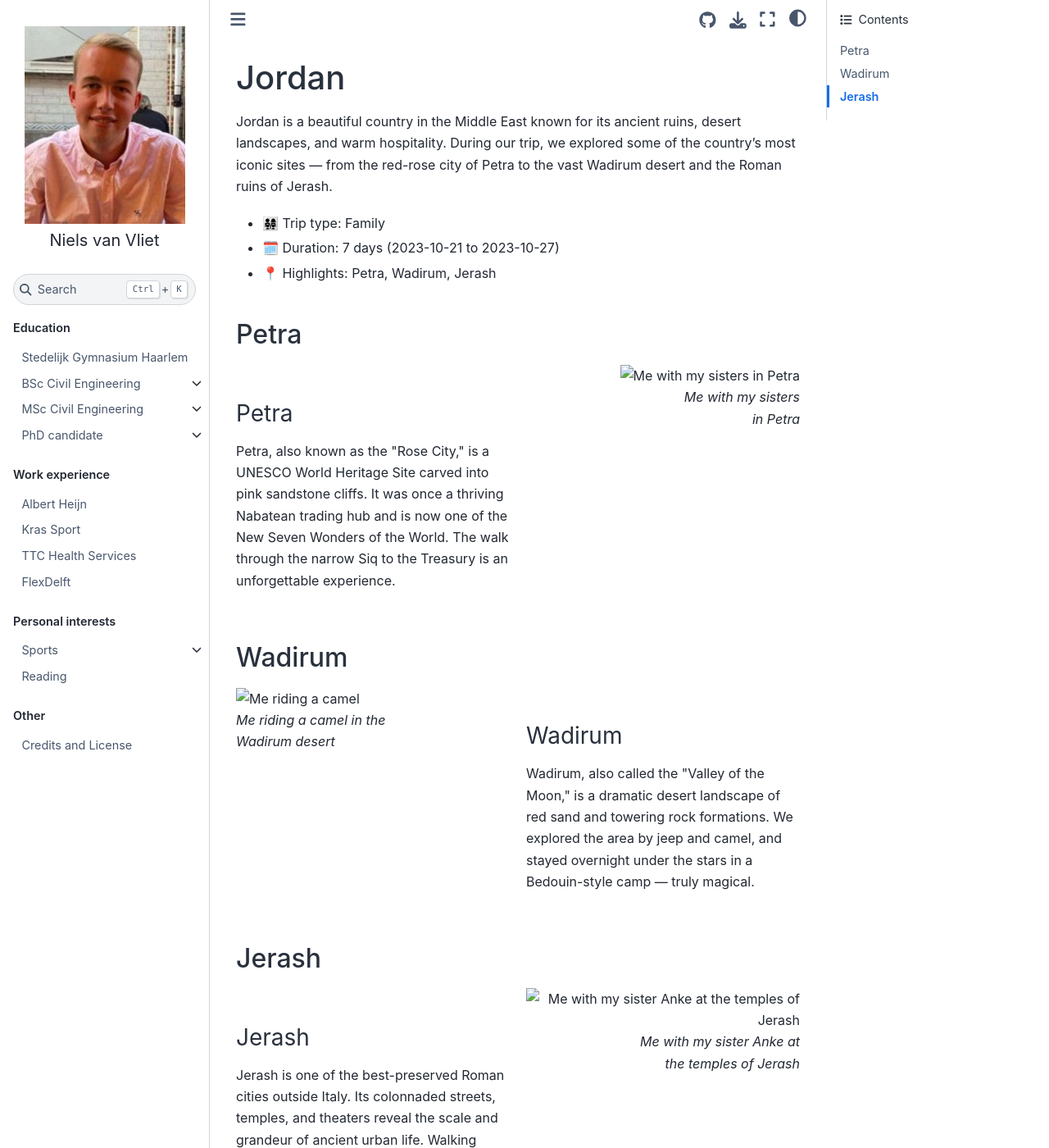
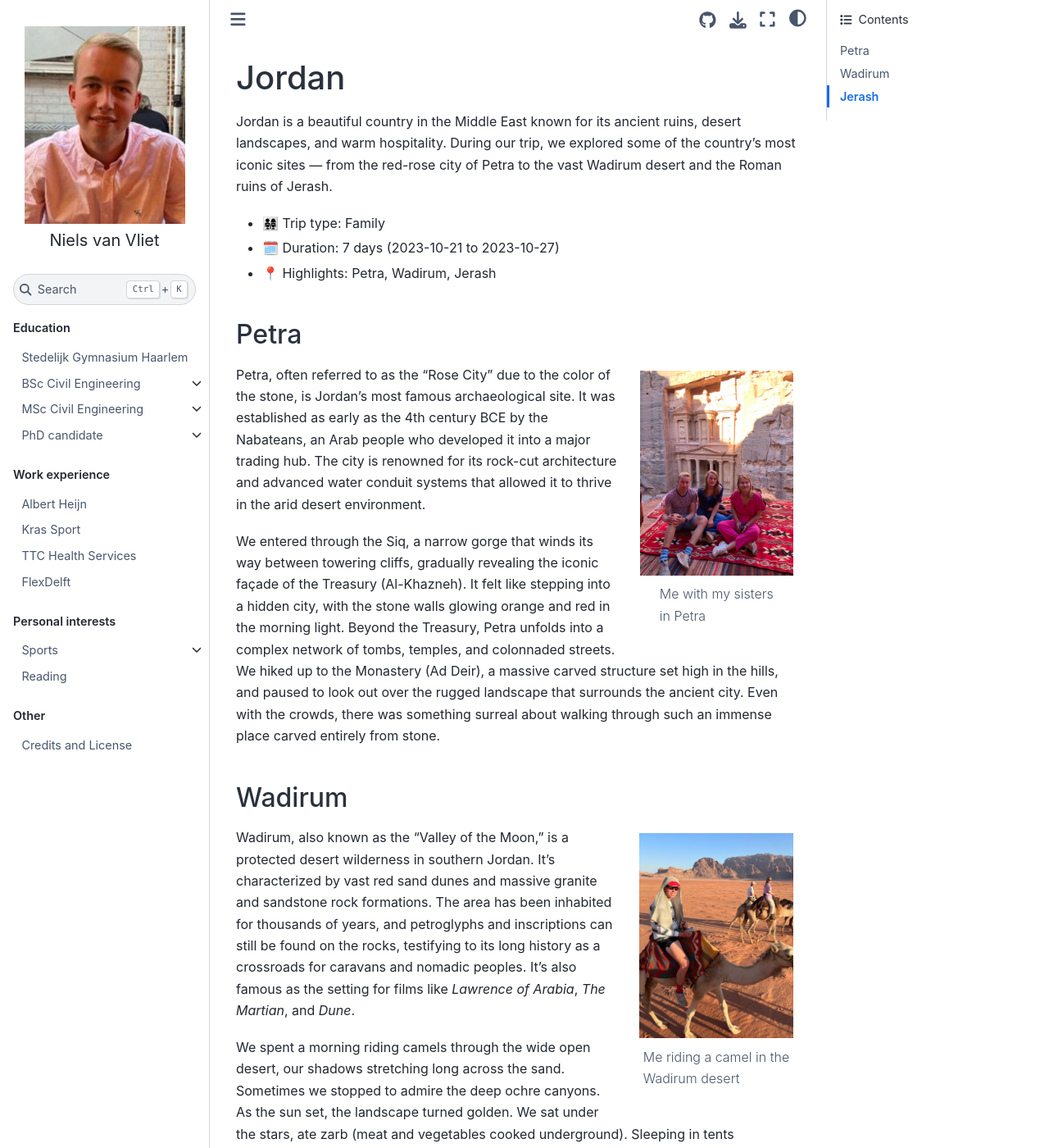
Before and after one commit to navanvliet/navanvliet, a Jupyter Book: the page built from book/Personalinterests/Travel/Asia/Jordan.md, in a window 1280 px wide and 1400 px high. Shown: the whole window at 82% size. Built offline with Jupyter Book 1.0.4 settings and Sphinx 7.4.7 and the Sphinx Book theme 1.1.4, drawn with Linux system fonts in a browser that asks for light colours; pages that are not in the unit, such as notebooks, are missing from menus; comment, search, counter and statistics services are not loaded; some of the changed text lies outside the part shown.

Commit message:
add more text

````diff
--- a/book/Personalinterests/Travel/Asia/Jordan.md
+++ b/book/Personalinterests/Travel/Asia/Jordan.md
@@ -9,45 +9,49 @@
 
 ## Petra
 
-<div style="display: flex; align-items: flex-start; justify-content: space-between; gap: 20px; margin-bottom: 2em;">
-  <div style="flex: 1;">
-    <h3>Petra</h3>
-    <p>
-      Petra, also known as the "Rose City," is a UNESCO World Heritage Site carved into pink sandstone cliffs. It was once a thriving Nabatean trading hub and is now one of the New Seven Wonders of the World. The walk through the narrow Siq to the Treasury is an unforgettable experience.
-    </p>
-  </div>
-  <div style="flex: 1; text-align: right;">
-    <img src="Figures/Jordan_Petra.JPG" alt="Me with my sisters in Petra" style="height: 250px;">
-    <div><em>Me with my sisters<br>in Petra</em></div>
-  </div>
-</div>
+```{figure} Figures/Jordan_Petra.JPG
+---
+name: Jordan_Petra
+height: 250px
+align: right
+---
+Me with my sisters
+in Petra
+```
+
+Petra, often referred to as the "Rose City" due to the color of the stone, is Jordan’s most famous archaeological site. It was established as early as the 4th century BCE by the Nabateans, an Arab people who developed it into a major trading hub. The city is renowned for its rock-cut architecture and advanced water conduit systems that allowed it to thrive in the arid desert environment.
+
+We entered through the Siq, a narrow gorge that winds its way between towering cliffs, gradually revealing the iconic façade of the Treasury (Al-Khazneh). It felt like stepping into a hidden city, with the stone walls glowing orange and red in the morning light. Beyond the Treasury, Petra unfolds into a complex network of tombs, temples, and colonnaded streets. We hiked up to the Monastery (Ad Deir), a massive carved structure set high in the hills, and paused to look out over the rugged landscape that surrounds the ancient city. Even with the crowds, there was something surreal about walking through such an immense place carved entirely from stone.
 
 ## Wadirum
 
-<div style="display: flex; align-items: flex-start; justify-content: space-between; gap: 20px; margin-bottom: 2em;">
-  <div style="flex: 1; text-align: left;">
-    <img src="Figures/Jordan_Camel_Wadirum.JPG" alt="Me riding a camel" style="height: 250px;">
-    <div><em>Me riding a camel in the<br>Wadirum desert</em></div>
-  </div>
-  <div style="flex: 1;">
-    <h3>Wadirum</h3>
-    <p>
-      Wadirum, also called the "Valley of the Moon," is a dramatic desert landscape of red sand and towering rock formations. We explored the area by jeep and camel, and stayed overnight under the stars in a Bedouin-style camp — truly magical.
-    </p>
-  </div>
-</div>
+```{figure} Figures/Jordan_Camel_Wadirum.JPG
+---
+name: Jordan_Camel_Wadirum
+height: 250px
+align: right
+---
+Me riding a camel in the
+Wadirum desert
+```
+
+Wadirum, also known as the "Valley of the Moon," is a protected desert wilderness in southern Jordan. It's characterized by vast red sand dunes and massive granite and sandstone rock formations. The area has been inhabited for thousands of years, and petroglyphs and inscriptions can still be found on the rocks, testifying to its long history as a crossroads for caravans and nomadic peoples. It's also famous as the setting for films like *Lawrence of Arabia*, *The Martian*, and *Dune*.
+
+We spent a morning riding camels through the wide open desert, our shadows stretching long across the sand. Sometimes we stopped to admire the deep ochre canyons. As the sun set, the landscape turned golden. We sat under the stars, ate zarb (meat and vegetables cooked underground). Sleeping in tents surrounded by complete silence and a sky full of stars was an experience none of us will forget. Wadirum may be empty on a map, but on the ground, it is full of presence.
 
 ## Jerash
 
-<div style="display: flex; align-items: flex-start; justify-content: space-between; gap: 20px; margin-bottom: 2em;">
-  <div style="flex: 1;">
-    <h3>Jerash</h3>
-    <p>
-      Jerash is one of the best-preserved Roman cities outside Italy. Its colonnaded streets, temples, and theaters reveal the scale and grandeur of ancient urban life. Walking through the Temple of Artemis and the forum was like stepping back in time.
-    </p>
-  </div>
-  <div style="flex: 1; text-align: right;">
-    <img src="Figures/Jordan_Anke_Jerash.JPG" alt="Me with my sister Anke at the temples of Jerash" style="height: 250px;">
-    <div><em>Me with my sister Anke at<br>the temples of Jerash</em></div>
-  </div>
-</div>
+```{figure} Figures/Jordan_Anke_Jerash.JPG
+---
+name: Jordan_Anke_Jerash
+height: 250px
+align: right
+---
+
+Me with my sister Anke at
+the temples of Jerash
+```
+
+Jerash is one of the best-preserved Roman provincial towns in the world. Located in northern Jordan, the city was known as *Gerasa* in antiquity and flourished during the first few centuries CE. Its ruins today form a sprawling open-air museum of colonnaded streets, theaters, baths, temples, and plazas. One of its most striking features is the Oval Plaza — a large, unusually shaped public space bordered by a graceful colonnade.
+
+Walking through Jerash, we imagined what life might have been like in Roman times. The amphitheater still has impressive acoustics; even a whisper carries from the center of the stage. We stood atop the Temple of Artemis, dedicated to the city’s patron goddess, and looked out over the site’s expansive layout. Roman chariot races were once held in the hippodrome, and parts of the city are still being uncovered by archaeologists. While Petra feels mythical and Wadirum feels wild, Jerash feels structured — a place of governance
````
